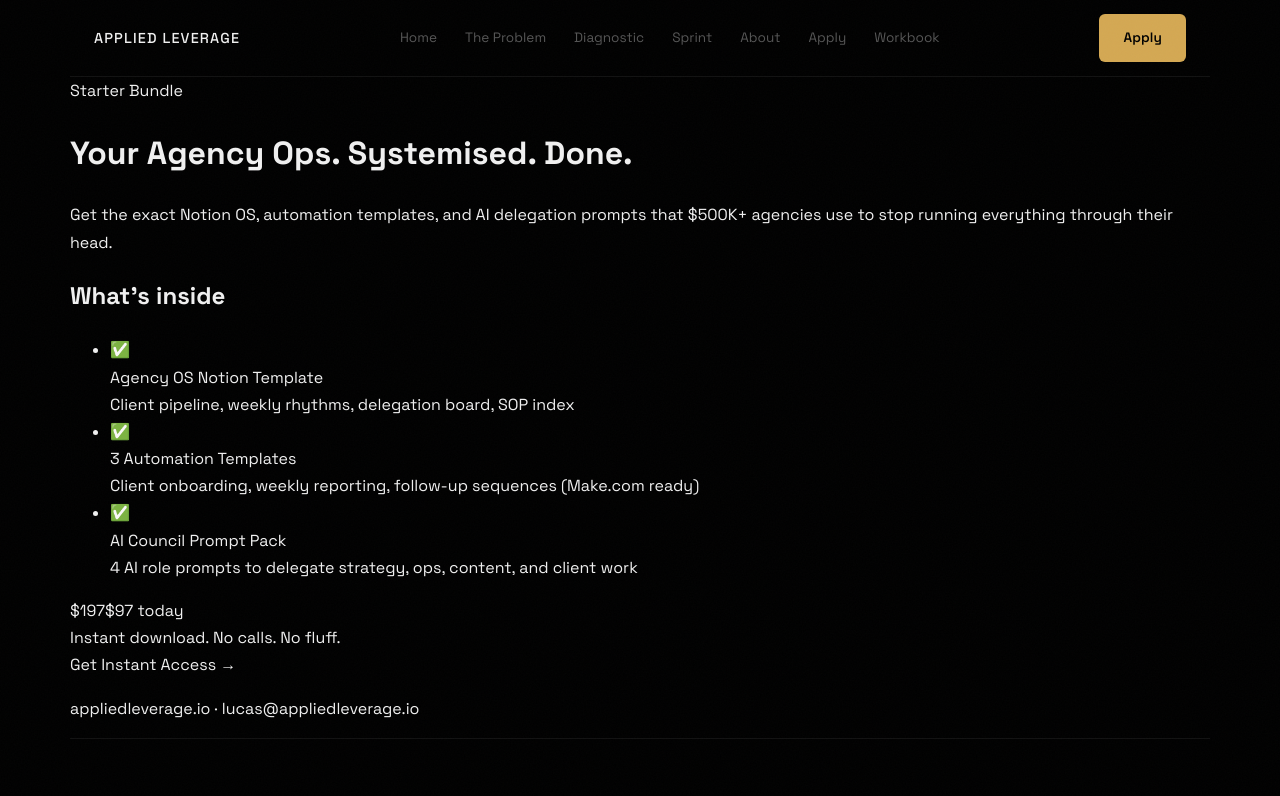
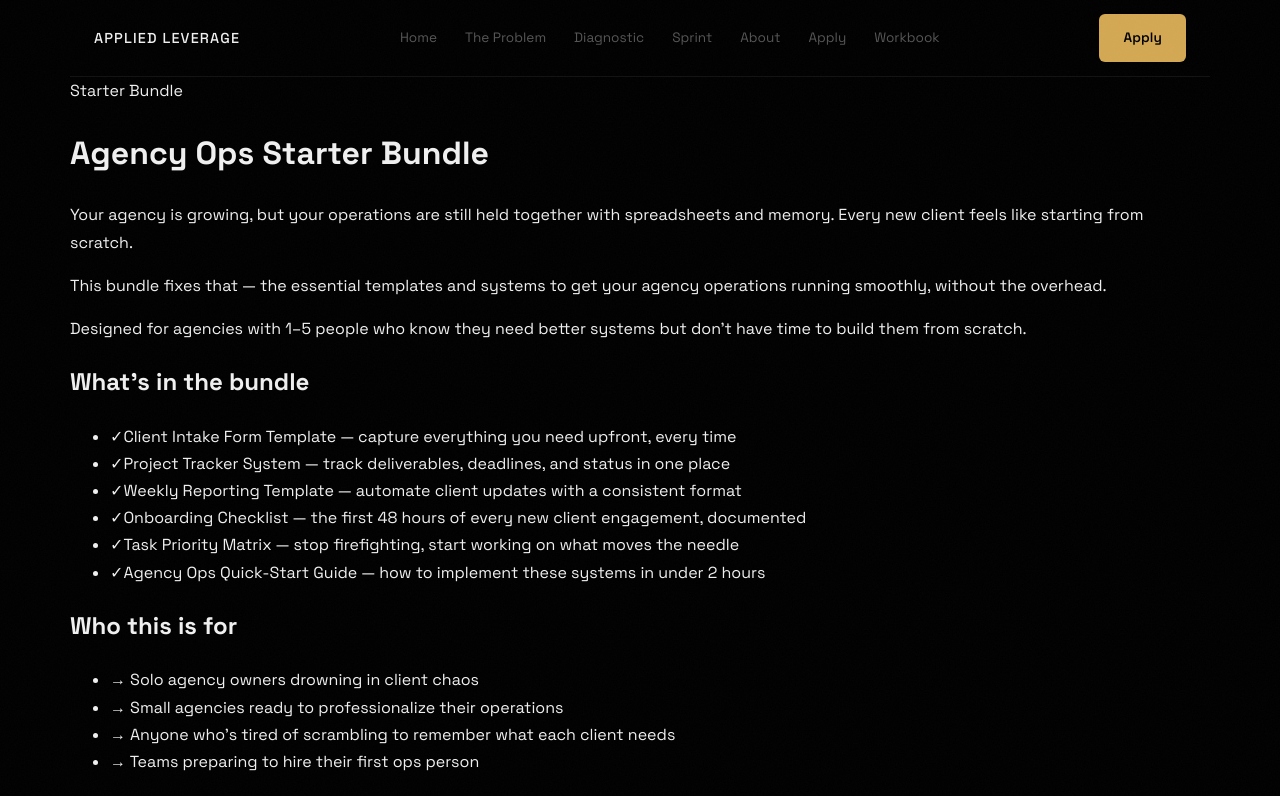
Before and after one commit to lucassynnott/applied-leverage-live-launch, a Next.js app: page /agency-ops-bundle in a window 1280 px wide. Shown: the top 796 px of the page. Built offline with nearby package versions, Linux system fonts and the light colour scheme.

Commit message:
feat: update Agency Ops Starter Bundle to £7 with revised copy
- Changed price from $97 to £7
- Updated landing page content with new copy
- Added social proof placeholder
- Kept existing thank-you page with download links

Co-Authored-By: Paperclip <noreply@paperclip.ing>

```diff
--- a/app/agency-ops-bundle/page.tsx
+++ b/app/agency-ops-bundle/page.tsx
@@ -4,13 +4,13 @@ import Link from "next/link";
 export const metadata: Metadata = {
   title: "Agency Ops Starter Bundle | Applied Leverage",
   description:
-    "The exact Notion OS, automation templates, and AI delegation prompts that $500K+ agencies use to stop running everything through their head.",
+    "The essential templates and systems to get your agency operations running smoothly — client intake, project tracking, and weekly reporting.",
   alternates: {
     canonical: "https://appliedleverage.io/agency-ops-bundle"
   },
   openGraph: {
     title: "Agency Ops Starter Bundle | Applied Leverage",
-    description: "Your agency ops. Systemised. Done.",
+    description: "Essential agency ops templates. Get your operations running smoothly.",
     type: "website",
     url: "https://appliedleverage.io/agency-ops-bundle"
   },
@@ -19,21 +19,19 @@ export const metadata: Metadata = {
 const checkoutUrl = "https://buy.stripe.com/00w9AV6Mi8MJb3g4SH2ZO0c";
 
 const items = [
-  {
-    icon: "✅",
-    title: "Agency OS Notion Template",
-    desc: "Client pipeline, weekly rhythms, delegation board, SOP index",
-  },
-  {
-    icon: "✅",
-    title: "3 Automation Templates",
-    desc: "Client onboarding, weekly reporting, follow-up sequences (Make.com ready)",
-  },
-  {
-    icon: "✅",
-    title: "AI Council Prompt Pack",
-    desc: "4 AI role prompts to delegate strategy, ops, content, and client work",
-  },
+  "Client Intake Form Template — capture everything you need upfront, every time",
+  "Project Tracker System — track deliverables, deadlines, and status in one place",
+  "Weekly Reporting Template — automate client updates with a consistent format",
+  "Onboarding Checklist — the first 48 hours of every new client engagement, documented",
+  "Task Priority Matrix — stop firefighting, start working on what moves the needle",
+  "Agency Ops Quick-Start Guide — how to implement these systems in under 2 hours",
+];
+
+const forWho = [
+  "Solo agency owners drowning in client chaos",
+  "Small agencies ready to professionalize their operations",
+  "Anyone who's tired of scrambling to remember what each client needs",
+  "Teams preparing to hire their first ops person",
 ];
 
 export default function AgencyOpsBundlePage() {
@@ -46,43 +44,63 @@ export default function AgencyOpsBundlePage() {
             Starter Bundle
           </span>
         </div>
-
         <h1 className="text-4xl font-extrabold text-white leading-tight mb-4">
-          Your Agency Ops. Systemised. Done.
+          Agency Ops Starter Bundle
         </h1>
-
+        <p className="text-xl text-[#9ca3af] mb-4">
+          Your agency is growing, but your operations are still held together with
+          spreadsheets and memory. Every new client feels like starting from scratch.
+        </p>
         <p className="text-xl text-[#9ca3af] mb-10">
-          Get the exact Notion OS, automation templates, and AI delegation prompts
-          that $500K+ agencies use to stop running everything through their head.
+          This bundle fixes that — the essential templates and systems to get your
+          agency operations running smoothly, without the overhead.
+        </p>
+        <p className="text-[#6b7280] text-sm mb-12">
+          Designed for agencies with 1–5 people who know they need better systems
+          but don't have time to build them from scratch.
         </p>
 
         <div className="bg-[#111] border border-[#222] rounded-xl p-8 mb-10">
-          <h2 className="text-white font-bold text-lg mb-6">{"What's inside"}</h2>
-          <ul className="space-y-5">
+          <h2 className="text-white font-bold text-lg mb-6">{"What's in the bundle"}</h2>
+          <ul className="space-y-3">
             {items.map((item, i) => (
-              <li key={i} className="flex gap-4 text-[#d1d5db]">
-                <span className="text-xl shrink-0">{item.icon}</span>
-                <div>
-                  <div className="font-semibold text-white text-sm">{item.title}</div>
-                  <div className="text-[#9ca3af] text-sm mt-0.5">{item.desc}</div>
-                </div>
+              <li key={i} className="flex gap-3 text-[#d1d5db] text-sm">
+                <span className="text-[#60a5fa] font-bold mt-0.5 shrink-0">✓</span>
+                <span>{item}</span>
               </li>
             ))}
           </ul>
         </div>
 
+        <div className="mb-10">
+          <h2 className="text-white font-bold text-lg mb-4">Who this is for</h2>
+          <ul className="space-y-2 text-[#9ca3af] text-sm">
+            {forWho.map((item, i) => (
+              <li key={i}>→ {item}</li>
+            ))}
+          </ul>
+        </div>
+
         <div className="bg-[#111] border border-[#60a5fa] rounded-xl p-8 mb-8 text-center">
-          <div className="flex items-center justify-center gap-4 mb-2">
-            <span className="text-[#6b7280] line-through text-2xl">$197</span>
-            <span className="text-4xl font-extrabold text-white">$97 today</span>
-          </div>
-          <div className="text-[#9ca3af] text-sm mb-6">Instant download. No calls. No fluff.</div>
+          <div className="text-4xl font-extrabold text-white mb-2">£7</div>
+          <div className="text-[#9ca3af] text-sm mb-6">One-time. Instant access. Lifetime updates.</div>
           <a
             href={checkoutUrl}
             className="block w-full bg-[#60a5fa] hover:bg-[#3b82f6] text-[#0a0a0a] font-bold py-4 px-8 rounded-lg text-lg transition-colors"
           >
-            Get Instant Access →
+            Get the bundle — £7
           </a>
+          <p className="text-[#6b7280] text-xs mt-4">
+            Delivered immediately. Works in Notion, Google Sheets, or any tool your team uses.
+          </p>
+        </div>
+
+        <div className="bg-[#111] border border-[#222] rounded-xl p-6 mb-10">
+          <h2 className="text-white font-bold text-lg mb-3">What people are saying</h2>
+          <blockquote className="text-[#9ca3af] text-sm italic mb-2">
+            "Finally got my client intake sorted. No more 'oh I forgot to ask for that' moments."
+          </blockquote>
+          <cite className="text-[#6b7280] text-xs">— Early adopter</cite>
         </div>
 
         <p className="text-center text-[#4b5563] text-sm">
```
